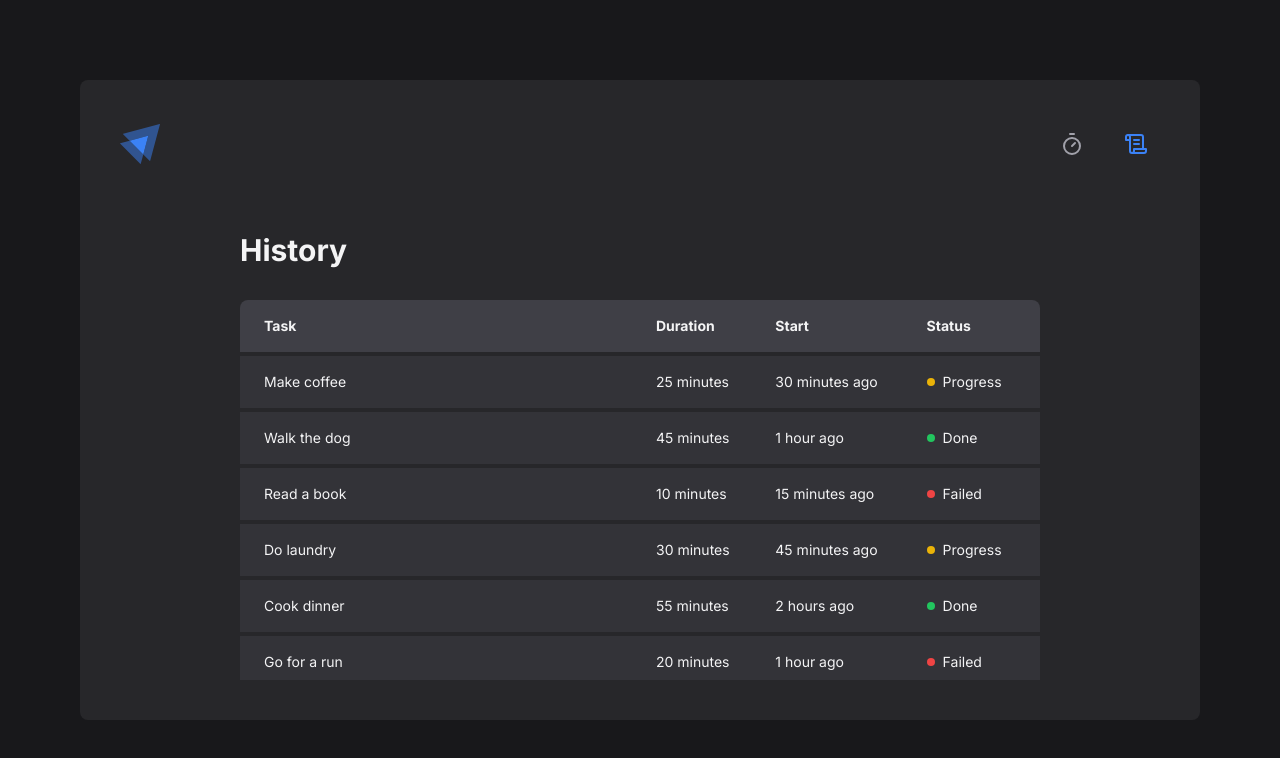
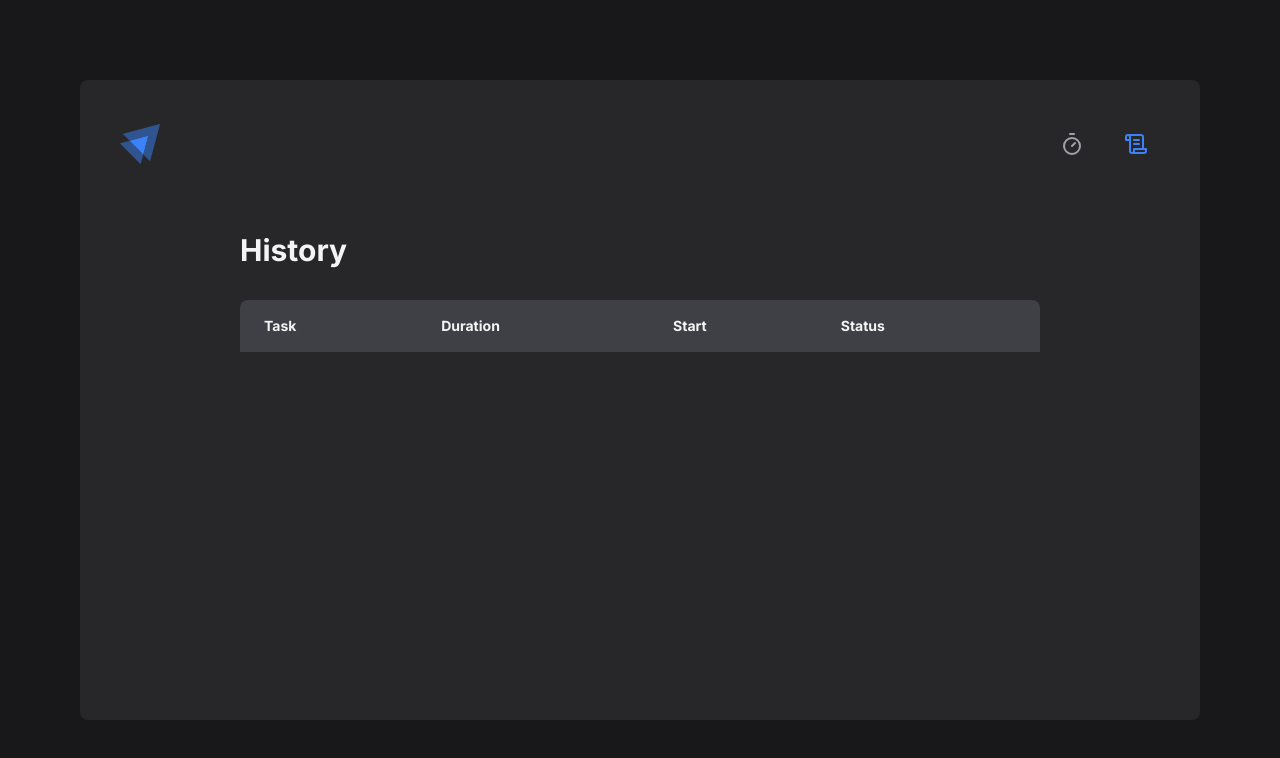
Before and after one commit to adeonirlabs/ignite-timer, a React (Vite) app: page /history in a window 1280 px wide. Shown: the top 758 px of the page. Built offline with nearby package versions, Linux system fonts and the light colour scheme.

Commit message:
use cycles context on pages and components

```diff
--- a/src/pages/history/components/status.tsx
+++ b/src/pages/history/components/status.tsx
@@ -8,9 +8,9 @@ const status = tv({
   base: 'flex items-center gap-2 before:h-2 before:w-2 before:rounded-full',
   variants: {
     variant: {
-      done: 'before:bg-green-500',
-      progress: 'before:bg-yellow-500',
-      failed: 'before:bg-red-500',
+      inProgress: 'before:bg-yellow-500',
+      finished: 'before:bg-green-500',
+      interrupted: 'before:bg-red-500',
     },
   },
 })
--- a/src/pages/history/index.tsx
+++ b/src/pages/history/index.tsx
@@ -1,72 +1,21 @@
+import { formatDistanceToNow } from 'date-fns'
+import { useContext } from 'react'
+
+import type { Cycle } from '~/context/cycles'
+import { CyclesContext } from '~/context/cycles'
 import { cn } from '~/utils/classnames'
-import { toSentenceCase } from '~/utils/string'
 
 import { Status } from './components/status'
 
-const data = [
-  {
-    name: 'Make coffee',
-    duration: 25,
-    started: '30 minutes ago',
-    status: 'progress',
-  },
-  {
-    name: 'Walk the dog',
-    duration: 45,
-    started: '1 hour ago',
-    status: 'done',
-  },
-  {
-    name: 'Read a book',
-    duration: 10,
-    started: '15 minutes ago',
-    status: 'failed',
-  },
-  {
-    name: 'Do laundry',
-    duration: 30,
-    started: '45 minutes ago',
-    status: 'progress',
-  },
-  {
-    name: 'Cook dinner',
-    duration: 55,
-    started: '2 hours ago',
-    status: 'done',
-  },
-  {
-    name: 'Go for a run',
-    duration: 20,
-    started: '1 hour ago',
-    status: 'failed',
-  },
-  {
-    name: 'Clean the house',
-    duration: 40,
-    started: '1 hour ago',
-    status: 'done',
-  },
-  {
-    name: 'Write code',
-    duration: 15,
-    started: '30 minutes ago',
-    status: 'progress',
-  },
-  {
-    name: 'Water the plants',
-    duration: 35,
-    started: '45 minutes ago',
-    status: 'done',
-  },
-  {
-    name: 'Take a nap',
-    duration: 50,
-    started: '2 hours ago',
-    status: 'progress',
-  },
-] as const
+export function History() {
+  const { cycles } = useContext(CyclesContext)
 
-export function History() {
+  const displayStatus = (cycle: Cycle) => {
+    if (cycle.finishedAt) return <Status variant="finished">Finished</Status>
+    if (cycle.interruptedAt) return <Status variant="interrupted">Interrupted</Status>
+    return <Status variant="inProgress">In progress</Status>
+  }
+
   const thStyles = 'border-b-4 border-zinc-800 bg-zinc-700 p-4 text-left text-sm text-zinc-100'
   const trStyles = 'border-b-4 border-zinc-800 bg-zinc-700/30 p-4 text-left text-sm text-zinc-100'
 
@@ -85,20 +34,18 @@ export function History() {
             <thead>
               <tr>
                 <th className={cn(thStyles, 'rounded-tl-lg pl-6')}>Task</th>
-                <th className={cn(thStyles)}>Duration</th>
-                <th className={cn(thStyles)}>Start</th>
+                <th className={thStyles}>Duration</th>
+                <th className={thStyles}>Start</th>
                 <th className={cn(thStyles, 'rounded-tr-lg pr-6')}>Status</th>
               </tr>
             </thead>
             <tbody>
-              {data.map((item) => (
-                <tr key={item.name} className={cn(trStyles)}>
-                  <td className={cn(trStyles, 'w-1/2 pl-6')}>{item.name}</td>
-                  <td className={cn(trStyles)}>{item.duration} minutes</td>
-                  <td className={cn(trStyles)}>{item.started}</td>
-                  <td className={cn(trStyles, 'pr-6')}>
-                    <Status variant={item.status}>{toSentenceCase(item.status)}</Status>
-                  </td>
+              {cycles.map((cycle) => (
+                <tr key={cycle.id} className={trStyles}>
+                  <td className={cn(trStyles, 'w-1/2 pl-6')}>{cycle.name}</td>
+                  <td className={trStyles}>{cycle.duration} minutes</td>
+                  <td className={trStyles}>{formatDistanceToNow(cycle.startedAt, { addSuffix: true })}</td>
+                  <td className={cn(trStyles, 'pr-6')}>{displayStatus(cycle)}</td>
                 </tr>
               ))}
             </tbody>
--- a/src/pages/home/components/countdown.tsx
+++ b/src/pages/home/components/countdown.tsx
@@ -1,11 +1,10 @@
 import { differenceInSeconds } from 'date-fns'
 import { useContext, useEffect } from 'react'
 
-import { CyclesContext } from '..'
+import { CyclesContext } from '~/context/cycles'
 
 export function Countdown() {
-  const { activeCycle, activeCycleId, timePassed, handleSetFinished, handleSetTimePassed, totalTime } =
-    useContext(CyclesContext)
+  const { activeCycle, timePassed, totalTime, handleSetFinished, handleSetTimePassed } = useContext(CyclesContext)
 
   const currentTime = activeCycle ? totalTime - timePassed : 0
 
@@ -20,14 +19,14 @@ export function Countdown() {
         const timePassed = differenceInSeconds(new Date(), activeCycle.startedAt)
         if (timePassed >= totalTime) {
           handleSetFinished()
-          handleSetTimePassed(totalTime)
+          handleSetTimePassed(0)
         } else {
           handleSetTimePassed(timePassed)
         }
       }, 1000)
       return () => clearInterval(interval)
     }
-  }, [activeCycle, activeCycleId, handleSetFinished, handleSetTimePassed, totalTime])
+  }, [activeCycle, handleSetFinished, handleSetTimePassed, totalTime])
 
   useEffect(() => {
     document.title = activeCycle ? `Timer | ${minutes}:${seconds}` : 'Timer'
--- a/src/pages/home/components/form.tsx
+++ b/src/pages/home/components/form.tsx
@@ -1,9 +1,8 @@
 import { type ComponentProps, useContext } from 'react'
 import { useFormContext } from 'react-hook-form'
 
+import { CyclesContext } from '~/context/cycles'
 import { cn } from '~/utils/classnames'
-
-import { CyclesContext } from '..'
 
 interface Props extends ComponentProps<'form'> {}
 
--- a/src/pages/home/index.tsx
+++ b/src/pages/home/index.tsx
@@ -1,34 +1,15 @@
 import { zodResolver } from '@hookform/resolvers/zod'
 import { Play, StopCircle } from 'lucide-react'
-import { createContext, useState } from 'react'
+import { useContext } from 'react'
 import { useForm } from 'react-hook-form'
 import { FormProvider } from 'react-hook-form'
 import { z } from 'zod'
 
 import { Button } from '~/components/button'
+import { CyclesContext } from '~/context/cycles'
 
 import { Countdown } from './components/countdown'
 import { Form } from './components/form'
-
-interface Cycle {
-  id: string
-  name: string
-  duration: number
-  startedAt: Date
-  interruptedAt?: Date
-  finishedAt?: Date
-}
-
-interface CyclesContextData {
-  activeCycle?: Cycle
-  activeCycleId: string | null
-  timePassed: number
-  totalTime: number
-  handleSetFinished: () => void
-  handleSetTimePassed: (value: number) => void
-}
-
-export const CyclesContext = createContext({} as CyclesContextData)
 
 const schema = z.object({
   name: z.string().min(1, 'Task name is required'),
@@ -38,67 +19,31 @@ const schema = z.object({
 type FormValues = z.infer<typeof schema>
 
 export function Home() {
-  const [cycles, setCycles] = useState<Cycle[]>([])
-  const [activeCycleId, setActiveCycleId] = useState<string | null>(null)
-  const [timePassed, setTimePassed] = useState(0)
-
-  const activeCycle = cycles.find((cycle) => cycle.id === activeCycleId)
-  const totalTime = activeCycle ? activeCycle?.duration * 60 : 0
+  const { activeCycle, createCycle, interruptCycle } = useContext(CyclesContext)
 
   const formMethods = useForm<FormValues>({
     resolver: zodResolver(schema),
   })
 
-  function handleSetFinished() {
-    setCycles((state) =>
-      state.map((cycle) => (cycle.id === activeCycleId ? { ...cycle, finishedAt: new Date() } : cycle)),
-    )
-    setActiveCycleId(null)
-    formMethods.reset()
-  }
+  const { handleSubmit, reset } = formMethods
 
-  function handleSetTimePassed(value: number) {
-    setTimePassed(value)
-  }
-
-  function handleSubmit(data: FormValues) {
-    const newCycle: Cycle = {
-      id: crypto.randomUUID(),
-      name: data.name,
-      duration: data.duration,
-      startedAt: new Date(),
-    }
-    setCycles((state) => [...state, newCycle])
-    setActiveCycleId(newCycle.id)
+  function handleCreate(data: FormValues) {
+    createCycle(data)
+    reset()
   }
 
   function handleInterrupt() {
-    setCycles((state) =>
-      state.map((cycle) => (cycle.id === activeCycleId ? { ...cycle, interruptedAt: new Date() } : cycle)),
-    )
-    setActiveCycleId(null)
-    setTimePassed(0)
-    formMethods.reset()
+    interruptCycle()
+    reset()
   }
 
   return (
     <main className="flex flex-1 items-center justify-center">
       <div className="mx-auto flex max-w-[50rem] flex-1 flex-col items-center justify-center gap-12">
-        <CyclesContext.Provider
-          value={{
-            activeCycle,
-            activeCycleId,
-            timePassed,
-            totalTime,
-            handleSetFinished,
-            handleSetTimePassed,
-          }}
-        >
-          <FormProvider {...formMethods}>
-            <Form id="timer" onSubmit={formMethods.handleSubmit(handleSubmit)} />
-          </FormProvider>
-          <Countdown />
-        </CyclesContext.Provider>
+        <FormProvider {...formMethods}>
+          <Form id="timer" onSubmit={handleSubmit(handleCreate)} />
+        </FormProvider>
+        <Countdown />
 
         {activeCycle ? (
           <Button form="timer" type="button" variant="danger" onClick={handleInterrupt}>
--- a/src/utils/string.ts
+++ /dev/null
@@ -1,3 +0,0 @@
-export function toSentenceCase(str: string): string {
-  return str.charAt(0).toUpperCase() + str.slice(1)
-}
```
